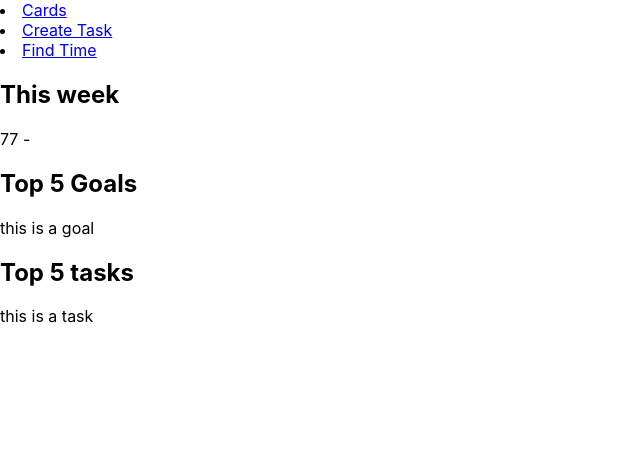
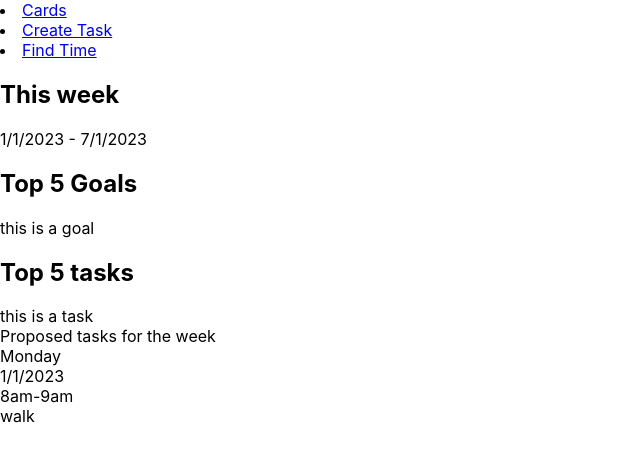
Before and after one commit to crux55/FindMeTime-UI, a React (Create React App) app: page /find_time in a window 1280 px wide. Shown: the top 462 px of the page, without its empty margins (0-640 px from the left). Built offline with nearby package versions, Linux system fonts and the light colour scheme.

Commit message:
fixed issue

```diff
--- a/src/components/findTime/day.js
+++ b/src/components/findTime/day.js
@@ -5,20 +5,11 @@ import React,{useState,useEffect} from 'react';
  //https://codepen.io/ruphaa/pen/Kborrj
 function Day({ findTimeResponse }) {
 
-    findTimeResponse = {startDate: "77",
+    findTimeResponse = {startDate: "1/1/2023", endDate:"7/1/2023",
     goals: [{text: "this is a goal"}],
     tasks: [{text: "this is a task"}],
-    week: [{date: "22", day:"Monday", sortedItems: [{time:"8am", title:"walk"}]}]
-}
-
-    const [quote, setQuote] = useState();
-
-
-    // useEffect(() => {
-    //     fetch(Constants.GET_LOVELY_QUOTE_ENDPOINT)
-    //       .then(res => res.json())
-    //       .then(data => setQuote(data));
-    //   }, []);
+    week: [{date: "1/1/2023", day:"Monday", sortedItems: [{startTime:"8am", endTime:"9am", title:"walk"}]}]
+    }
 
   return (
     <>
@@ -37,24 +28,22 @@ function Day({ findTimeResponse }) {
             {findTimeResponse.tasks.slice(0, DayConstants.tasksToDisplay).map((task) => task.text)}
         </div>
 
-
-        <div className="Week">
-            {findTimeResponse.week.map((day) => {
-                <div class="dayView"> {day.date}
-                    <div class="day"> {day.day} </div>
-                    <div class="date"> {day.date} </div>
-                    {day.sortedItems.map((item) => {
-                        <p>tea</p>
-                    })}
-                </div>
+        <div className="Week">Proposed tasks for the week
+            {findTimeResponse.week.map((d) => {
+                return(<div class="dayView" key={d.date}>
+                    <div class="day"> {d.day} </div>
+                    <div class="date"> {d.date} </div>
+			{d.sortedItems.map((item) => {
+				return(
+					<>
+						<div className="taskTime">{item.startTime}-{item.endTime}</div>
+						<div className="TaskTitle">{item.title}</div>
+					</>
+)
+			})}
+                </div>)
             })}
         </div>
-
-        {/* <div class="quote">
-            <p>{quote.q}</p>
-            <p>{quote.a}</p>
-        </div> */}
-
 
     </>
   );
```
